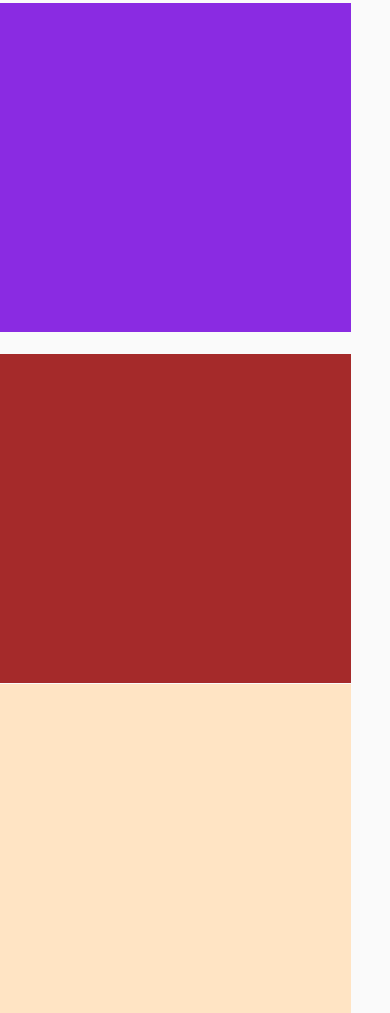
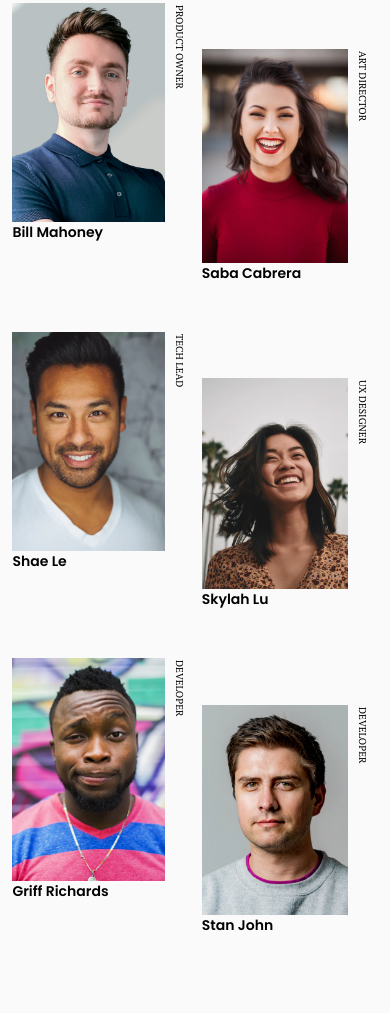
Before and after one commit to Zerebel/my-team-page, a website: page index.html in a window 390 px wide. Shown: the part 420-1433 px from the top of the page. Drawn offline with Linux system fonts and the light colour scheme.

Commit message:
done with grid

```diff
--- a/index.html
+++ b/index.html
@@ -46,49 +46,49 @@
       </div>
       <div id="container">
         <div id="item-1" class="items">
-          <!-- <div class="image">
+          <div class="image">
             <img src="images/photo1.png" alt="Photo 1" />
             <span class="name">Bill Mahoney</span>
           </div>
           <div class="role">
             <div class="pad"><span>Product&nbsp;owner</span></div>
-          </div> -->
+          </div>
         </div>
         <div id="item-2" class="items">
-          <!-- <div class="image">
+          <div class="image">
             <img src="images/photo2.png" alt="Photo 2" />
             <span class="name">Saba Cabrera</span>
           </div>
-          <div class="role"><span> Art&nbsp;Director </span></div> -->
+          <div class="role"><span> Art&nbsp;Director </span></div>
         </div>
         <div id="item-3" class="items">
-          <!-- <div class="image">
+          <div class="image">
             <img src="images/photo3.png" alt="" />
             <span class="name">Shae Le</span>
           </div>
-          <div class="role"><span>tech&nbsp;lead</span></div> -->
+          <div class="role"><span>tech&nbsp;lead</span></div>
         </div>
 
         <div id="item-4" class="items">
-          <!-- <div class="image">
+          <div class="image">
             <img src="images/photo4.png" alt="" />
             <span class="name">Skylah Lu</span>
           </div>
-          <div class="role"><span>ux&nbsp;designer</span></div> -->
+          <div class="role"><span>ux&nbsp;designer</span></div>
         </div>
         <div id="item-5" class="items">
-          <!-- <div class="image">
+          <div class="image">
             <img src="images/photo5.png" alt="" />
             <span class="name">Griff Richards</span>
           </div>
-          <div class="role"><span>developer</span></div> -->
+          <div class="role"><span>developer</span></div>
         </div>
         <div id="item-6" class="items">
-          <!-- <div class="image">
+          <div class="image">
             <img src="images/photo6.png" alt="" />
             <span class="name">Stan John</span>
           </div>
-          <div class="role"><span>developer</span></div> -->
+          <div class="role"><span>developer</span></div>
         </div>
       </div>
       <div class="creator">
--- a/scss/style.scss
+++ b/scss/style.scss
@@ -55,13 +55,14 @@ main {
   }
   #container {
     display: grid;
-    grid-template-columns: repeat(9, 1fr);
-    grid-template-rows: repeat(13, 5vw);
-    grid-gap: 0.0625rem;
     margin-top: 5.875rem;
+    grid-template-columns: auto auto auto;
+    grid-template-rows: auto auto;
+    row-gap: 48px;
+
     .items {
       display: flex;
-      height: 50vh;
+      max-width: 100%;
     }
     .image {
       display: flex;
@@ -70,54 +71,26 @@ main {
     }
 
     #item-1 {
-      background-color: blueviolet;
-      grid-column-start: 1;
-      grid-column-end: 4;
-      grid-row-start: 1;
-      grid-row-end: 4;
-      justify-content: end;
+      justify-self: end;
     }
     #item-2 {
-      background-color: brown;
-      justify-content: center;
-      margin-top: 1.29rem;
-      grid-column-start: 4;
-      grid-column-end: 7;
-      grid-row-start: 2;
-      grid-row-end: 5;
+      margin-top: 4.652rem;
+      justify-self: center;
     }
     #item-3 {
-      background-color: bisque;
-      grid-column-start: 7;
-      grid-column-end: 10;
-      grid-row-start: 1;
-      grid-row-end: 4;
+      justify-self: start;
     }
     #item-4 {
-      background-color: green;
-      grid-column-start: 1;
-      grid-column-end: 4;
-      grid-row-start: 9;
-      grid-row-end: 12;
-      justify-content: end;
+      justify-self: end;
     }
 
     #item-5 {
-      background-color: grey;
-      grid-column-start: 4;
-      grid-column-end: 7;
-      grid-row-start: 10;
-      grid-row-end: 14;
-      margin-top: 1.29rem;
-      justify-content: center;
+      justify-self: center;
+      margin-top: 4.652rem;
     }
 
     #item-6 {
-      background-color: yellow;
-      grid-column-start: 7;
-      grid-column-end: 10;
-      grid-row-start: 9;
-      grid-row-end: 12;
+      justify-self: start;
     }
     img {
       max-width: 100%;
@@ -136,6 +109,7 @@ main {
       font-weight: 400;
       text-transform: uppercase;
       width: 1.5625rem;
+      position: relative;
       span {
         position: absolute;
         transform-origin: 0 0;
@@ -161,107 +135,9 @@ main {
     font-weight: 900;
     font-size: 0.875rem;
     color: #a9a9a9;
-    display: none;
   }
 }
 
-// Media Queries
-// @media screen and (max-width: 1200px) {
-//   img {
-//     max-width: 20vh;
-//     // width: 1.0625rem;
-//     height: 12.4375rem;
-//   }
-
-//   #container {
-//     display: grid;
-//     grid-template-columns: repeat(4, 1fr);
-//     grid-template-rows: repeat(9, 5vw);
-//     // grid-gap: 0.0625rem;
-//     // margin-top: 5.875rem;
-//     // .items {
-//     //   display: flex;
-//     //   height: 30vh;
-//     //   width: 100%;
-
-//     // }
-//     // .image {
-//     //   display: flex;
-//     //   flex-direction: column;
-
-//     // }
-//     #item-1 {
-//       grid-column-start: 1;
-//       grid-column-end: 4;
-//     }
-//     #item-2 {
-//       grid-column-start: 3;
-//     }
-
-//     #item-3 {
-//       background-color: bisque;
-//       grid-column-start: 7;
-//       grid-column-end: 10;
-//       grid-row-start: 5;
-//       grid-row-end: 9;
-//     }
-//     #item-4 {
-//       background-color: bisque;
-//       grid-column-start: 1;
-//       grid-column-end: 4;
-//       grid-row-start: 9;
-//       justify-content: end;
-//     }
-
-//     #item-5 {
-//       background-color: brown;
-//       grid-column-start: 4;
-//       grid-column-end: 7;
-//       grid-row-start: 10;
-//       margin-top: 1.29rem;
-//       justify-content: center;
-//     }
-
-//     #item-6 {
-//       background-color: blueviolet;
-//       grid-column-start: 7;
-//       grid-column-end: 10;
-//       grid-row-start: 9;
-//     }
-//     img {
-//       max-width: 100%;
-//       // width: 1.0625rem;
-//       height: 22.4375rem;
-//     }
-
-//     .role {
-//       // -ms-writing-mode: sideways-rl;
-//       // writing-mode: sideways-rl;
-//       // text-orientation: upright;
-//       font-size: 0.75rem;
-//       padding-left: 0.625rem;
-//       font-family: PT serif;
-//       font-style: normal;
-//       font-weight: 400;
-//       text-transform: uppercase;
-//       width: 1.5625rem;
-//       span {
-//         position: absolute;
-//         transform-origin: 0 0;
-//         transform: rotate(90deg) translate(0, -100%);
-//         top: 0.125rem;
-//       }
-//     }
-
-//     .name {
-//       font-family: Poppins;
-//       font-style: normal;
-//       font-weight: 600;
-//       font-size: 1.125rem;
-//       line-height: 1.6875rem;
-//     }
-//   }
-// }
 @media screen and (max-width: 780px) {
   main {
     #top {
@@ -291,19 +167,73 @@ main {
       }
     }
     #container {
-      display: flex;
-      flex-wrap: wrap;
-      .container > * {
-        flex: 1 1 30vh;
+      display: grid;
+      grid-template-columns: auto auto;
+      grid-template-rows: auto auto auto;
+      margin-top: 5.875rem;
+      padding: 0 0.7764rem;
+      column-gap: 6px;
+      .items {
+        display: flex;
+        width: auto;
+        position: relative;
+      }
+      #item-1 {
+        justify-self: end;
+      }
+      #item-2 {
+        margin-top: 2.902rem;
+        justify-self: save;
+      }
+      #item-3 {
+        justify-self: save;
+      }
+      #item-4 {
+        justify-self: save;
+        margin-top: 2.902rem;
       }
 
-      margin-top: 5.875rem;
-      padding: 0;
-      .items {
-        display: flex;
-        height: 39vh;
-        width: 90%;
+      #item-5 {
+        justify-self: save;
+        margin-top: unset;
+      }
+
+      #item-6 {
+        justify-self: save;
+        margin-top: 2.902rem;
+      }
+      img {
+        max-width: 100%;
+        // width: 1.0625rem;
+        height: 22.4375rem;
+      }
+
+      img {
+        max-width: 90%;
+        width: 12.5rem;
+        height: min-content;
+      }
+
+      .role {
+        // -ms-writing-mode: sideways-rl;
+        // writing-mode: sideways-rl;
+        // text-orientation: upright;
+        font-size: 0.625rem;
+        line-height: 0.8125rem;
+        padding-left: 0.00125rem;
+        width: 1rem;
         position: relative;
+        span {
+          position: absolute;
+          transform-origin: 0 0;
+          transform: rotate(90deg) translate(0, -30%);
+          top: 0.125rem;
+        }
+      }
+
+      .name {
+        font-size: 0.875rem;
+        line-height: 1.3125rem;
       }
     }
   }
```
Also changed, not shown: css/style.css, 1 other file.
